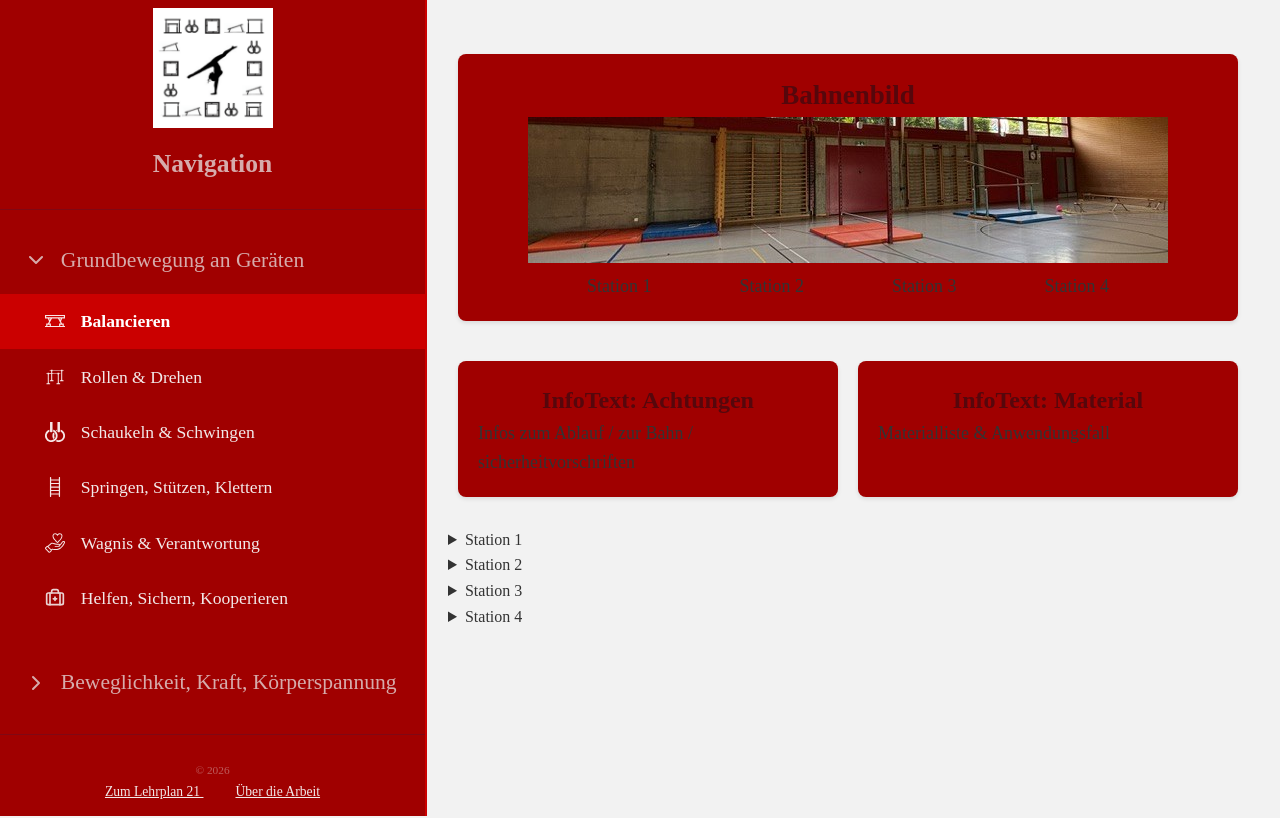
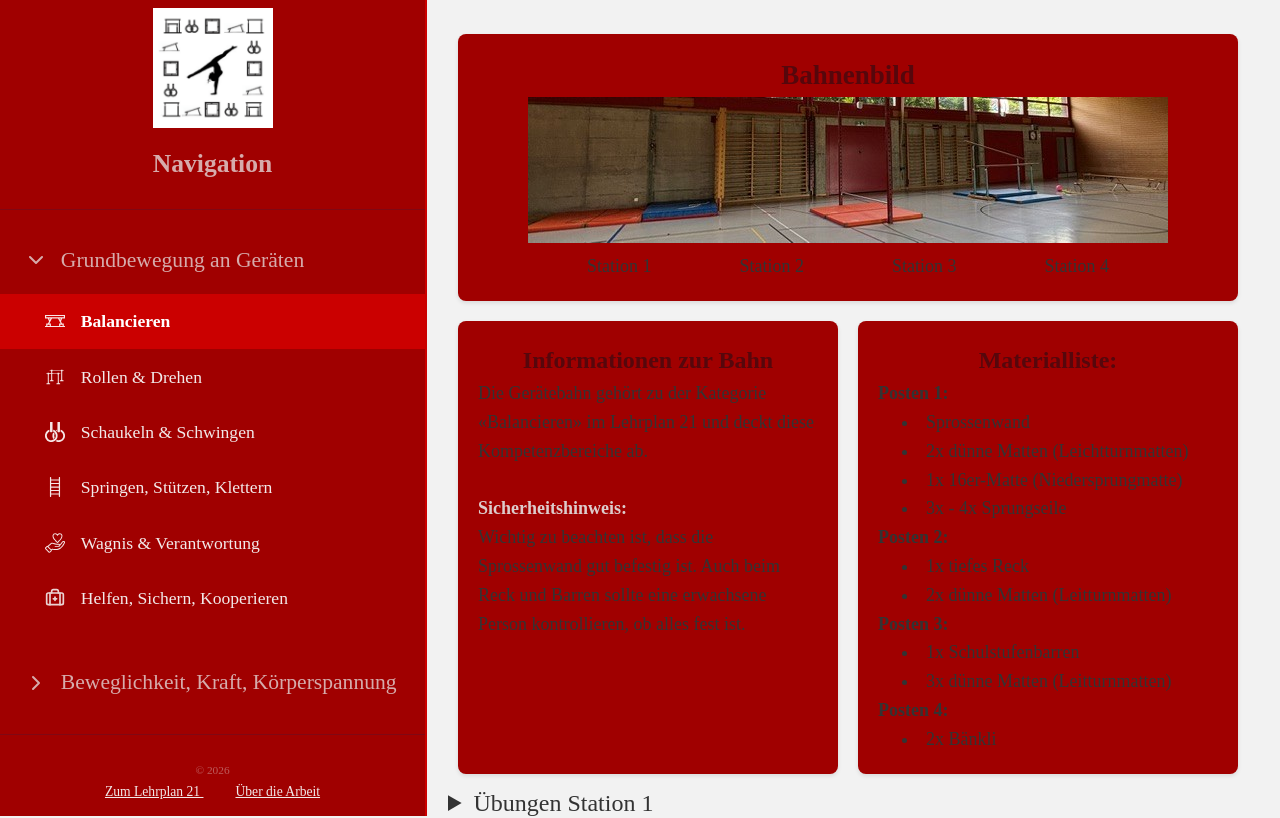
Before and after one commit to Theerabyte/Geraeteturnen-Lehrplan21, a Next.js app in the folder glp21/: page /Balancieren in a window 1280 px wide. Shown: the top 818 px of the page. Built offline with nearby package versions, Linux system fonts and the light colour scheme.

Commit message:
alpha 30-07-26 Page layout

```diff
--- a/glp21/src/app/Balancieren/page.jsx
+++ b/glp21/src/app/Balancieren/page.jsx
@@ -5,103 +5,125 @@ import React, { useState } from 'react';
 
 function page() {
 
-  const [expandedHobby, setExpandedHobby] = useState(null);
+  const [expandedStep1, setExpandedStep1] = useState(null);
+  const [expandedStep2, setExpandedStep2] = useState(null);
+  const [expandedStep3, setExpandedStep3] = useState(null);
+  const [expandedStep4, setExpandedStep4] = useState(null);
 
-  const handleToggle = (alt) => {
-    setExpandedHobby(prev => (prev === alt ? null : alt));
+  const handleToggle1 = (alt) => {
+    setExpandedStep1(prev => (prev === alt ? null : alt));
+  };
+  const handleToggle2 = (alt) => {
+    setExpandedStep2(prev => (prev === alt ? null : alt));
+  };
+  const handleToggle3 = (alt) => {
+    setExpandedStep3(prev => (prev === alt ? null : alt));
+  };
+  const handleToggle4 = (alt) => {
+    setExpandedStep4(prev => (prev === alt ? null : alt));
   };
 
   const step1 = [
-    { src: "/vids/Balacieren/Station1einfach.mov", alt: "Übung Einfach", desc: "Übung Einfach", resc: "Übung Einfach Untertitel" },
-    { src: "/vids/Balacieren/Station1mittel.mov", alt: "Übung Mittel", desc: "Übung Mittel", resc: "Übung Mittel Untertitel" },
-    { src: "/vids/Balacieren/Station1schwer.mov", alt: "Übung Schwer", desc: "Übung Schwer", resc: "Übung Schwer Untertitel" },
-    { src: "/vids/Balacieren/Station1bild.jpg", alt: "Übung Erklärung", desc: "Übung Erklärung", resc: "Übung Erklärung Untertitel" }
+    { src: "/vids/Balacieren/Schritt1einfach.mov", alt: "Übung Einfach", desc: "Darüber laufen vor- und rückwärts", resc: "? Untertitel" },
+    { src: "/vids/Balacieren/Schritt1mittel.mov", alt: "Übung Mittel", desc: "Springen mit Standwaagen", resc: "? Untertitel" },
+    { src: "/vids/Balacieren/Schritt1schwer.mov", alt: "Übung Schwer", desc: "Handstand an der Sprossenwand", resc: "? Untertitel" },
+    { src: "", alt: "Erklärungen", desc: "Erklärungen", resc: "Damit die Motivation vorhanden bleibt, können die Seile selber in Formen gelegt werden und zusätzliche ergänzt werden." }
   ];
 
   const step2 = [
-    { src: "/vids/Balacieren/Station2einfach.mov", alt: "Übung Einfach", desc: "Übung Einfach", resc: "Übung Einfach Untertitel" },
-    { src: "/vids/Balacieren/Station2mittel.mov", alt: "Übung Mittel", desc: "Übung Mittel", resc: "Übung Mittel Untertitel" },
-    { src: "/vids/Balacieren/Station2schwer.mov", alt: "Übung Schwer", desc: "Übung Schwer", resc: "Übung Schwer Untertitel" },
-    { src: "/vids/Balacieren/Station2erkl.mov", alt: "Übung Erklärung", desc: "Übung Erklärung", resc: "Übung Erklärung Untertitel" }
+    { src: "/vids/Balacieren/Schritt2einfach.mov", alt: "Übung Einfach", desc: "Darüber laufen vor- und rückwärts", resc: "Darüberlaufen vor- und rückwärts" },
+    { src: "/vids/Balacieren/Schritt2mittel.mov", alt: "Übung Mittel", desc: "Halbe und ganze Drehungen", resc: "Halbe und ganze Drehungen" },
+    { src: "/vids/Balacieren/Schritt2schwer.mov", alt: "Übung Schwer", desc: "Standwaage", resc: "Standwaage" },
+    { src: "/vids/Balacieren/Schritt2erkl.mov", alt: "Erklärungen", desc: "Erklärungen", resc: "Hilfsgriffe: Bei der Standwaage sollte der Stützgriff verwendet werden und möglichst nahe am Körperschwerpunkt gehalten werden. Kinder können sich auch selber helfen, indem sie sich die Hand geben und so dem Gleichgewicht helfen." }
   ];
 
   const step3 = [
-    { src: "/vids/Balacieren/Station3einfach.mov", alt: "Übung Einfach", desc: "Übung Einfach", resc: "Übung Einfach Untertitel" },
-    { src: "/vids/Balacieren/Station3mittel.mov", alt: "Übung Mittel", desc: "Übung Mittel", resc: "Übung Mittel Untertitel" },
-    { src: "/vids/Balacieren/Station3schwer.mov", alt: "Übung Schwer", desc: "Übung Schwer", resc: "Übung Schwer Untertitel" },
-    { src: "/vids/Balacieren/Station3bild.JPEG", alt: "Übung Erklärung", desc: "Übung Erklärung", resc: "Übung Erklärung Untertitel" }
+    { src: "/vids/Balacieren/Schritt3einfach.mov", alt: "Übung Einfach", desc: "Darüber laufen", resc: "Darüber laufen" },
+    { src: "/vids/Balacieren/Schritt3mittel.mov", alt: "Übung Mittel", desc: "Seitwärts darüber laufen", resc: "Seitwärts darüber laufen" },
+    { src: "/vids/Balacieren/Schritt3schwer.mov", alt: "Übung Schwer", desc: "Standwaage", resc: "Standwaage" },
+    { src: "", alt: "Erklärungen", desc: "Erklärungen", resc: "Wenn die Kinder sehr unsicher sind, kann der Barren zu Beginn auch geradegestellt werden." }
   ];
 
   const step4 = [
-    { src: "/vids/Balacieren/Station4einfach.mov", alt: "Übung Einfach", desc: "Übung Einfach", resc: "Übung Einfach Untertitel" },
-    { src: "/vids/Balacieren/Station4mittel.mov", alt: "Übung Mittel", desc: "Übung Mittel", resc: "Übung Mittel Untertitel" },
-    { src: "/vids/Balacieren/Station4schwer.mov", alt: "Übung Schwer", desc: "Übung Schwer", resc: "Übung Schwer Untertitel" },
-    { src: "/vids/Balacieren/Station4bild.JPEG", alt: "Übung Erklärung", desc: "Übung Erklärung", resc: "Übung Erklärung Untertitel" }
+    { src: "/vids/Balacieren/Schritt4einfach.mov", alt: "Übung Einfach", desc: "Darüber laufen", resc: "Darüber laufen" },
+    { src: "/vids/Balacieren/Schritt4mittel.mov", alt: "Übung Mittel", desc: "Auf den Knien darüber und evtl. Jemanden kreuzen", resc: "Auf den Knien darüber und evtl. Jemanden kreuzen" },
+    { src: "/vids/Balacieren/Schritt4schwer.mov", alt: "Übung Schwer", desc: "Kreativ mit Bällen", resc: "Kreativ mit Bällen" },
+    { src: "", alt: "Erklärungen", desc: "Erklärungen", resc: "Bei Bedarf können die Bänkli zu Beginn auch andersrum stehen." }
   ];
 
   return (
     <>
+      {/* Bahnenbild */}
       <div className="flex-container">
-        <div className="abme">
-          <div style={{ whiteSpace: "pre-line", fontSize: "18px", display: "flex", flexDirection: "column", alignItems: "center" }}>
-            <h2>Bahnenbild</h2>
-            <a href="/vids/Balacieren/GanzeBahn.jpg" target="_blank">
-              <img src="/vids/Balacieren/GanzeBahn.jpg" alt="Gesamte Bahn" />
-            </a>
-          </div>
-          <div style={{ whiteSpace: "pre-line", fontSize: "18px", display: "flex", flexDirection: "row", justifyContent: "center" }}>
-            <p style={{ margin: "0 2.75rem" }}>Station 1</p>
-            <p style={{ margin: "0 2.75rem" }}>Station 2</p>
-            <p style={{ margin: "0 2.75rem" }}>Station 3</p>
-            <p style={{ margin: "0 2.75rem" }}>Station 4</p>
+        <div className="ame">
+          <h2>Bahnenbild</h2>
+          <a href="/vids/Balacieren/GanzeBahn.jpg" target="_blank">
+            <img src="/vids/Balacieren/GanzeBahn.jpg" alt="Gesamte Bahn" />
+          </a>
+          <div style={{ display: "flex", flexDirection: "row" }}>
+            <p style={{ margin: "0 2.75rem" }}>Station 1</p> <p style={{ margin: "0 2.75rem" }}>Station 2</p> <p style={{ margin: "0 2.75rem" }}>Station 3</p> <p style={{ margin: "0 2.75rem" }}>Station 4</p>
           </div>
         </div>
       </div>
+      {/* Infotexts */}
       <div className="flex-container">
         <div className="abme">
-          <h2>InfoText: Achtungen</h2>
+          <h2>Informationen zur Bahn</h2>
           <div style={{ whiteSpace: "pre-line", fontSize: "18px" }}>
-            Infos zum Ablauf / zur Bahn / sicherheitvorschriften
+            Die Gerätebahn gehört zu der Kategorie «Balancieren» im Lehrplan 21 und deckt diese Kompetenzbereiche ab.<br />
+            <br /><b style={{ color: '#dcc' }}>Sicherheitshinweis:</b><br />
+            Wichtig zu beachten ist, dass die Sprossenwand gut befestig ist. Auch beim Reck und Barren sollte eine erwachsene Person kontrollieren, ob alles fest ist.
           </div>
         </div>
         <div className="abme">
-          <h2>InfoText: Material</h2>
+          <h2>Materialliste:</h2>
           <div style={{ whiteSpace: "pre-line", fontSize: "18px" }}>
-            Materialliste & Anwendungsfall
+            <b>Posten 1:</b> <br />
+            <li style={{ marginLeft: '24px' }}>Sprossenwand</li>
+            <li style={{ marginLeft: '24px' }}>2x dünne Matten (Leichtturnmatten)</li>
+            <li style={{ marginLeft: '24px' }}>1x 16er-Matte (Niedersprungmatte)</li>
+            <li style={{ marginLeft: '24px' }}>3x - 4x Sprungseile</li>
+            <b>Posten 2:</b> <br />
+            <li style={{ marginLeft: '24px' }}>1x tiefes Reck</li>
+            <li style={{ marginLeft: '24px' }}>2x dünne Matten (Leitturnmatten)</li>
+            <b>Posten 3:</b> <br />
+            <li style={{ marginLeft: '24px' }}>1x Schulstufenbarren</li>
+            <li style={{ marginLeft: '24px' }}>3x dünne Matten (Leitturnmatten)</li>
+            <b>Posten 4:</b> <br />
+            <li style={{ marginLeft: '24px' }}>2x Bänkli</li>
           </div>
         </div>
       </div>
       {/*Station 1*/}
       <details>
-        <summary>Station 1</summary>
+        <summary style={{ fontSize: 'x-Large' }}>Übungen Station 1</summary>
         <div className="flex-container">
           <div className="HnI" >
-            <h2>Übungen Station 1</h2>
+            <h2>Balancieren mit Seilen</h2>
             <div style={{ whiteSpace: "pre-line", fontSize: "18px", display: "flex", flexDirection: "column", alignItems: "center" }}>
-              <img src="/vids/Balacieren/Station1bild.jpg" alt="Station 1" />
-              <h4>InfoText</h4>
+              <img src="/vids/Balacieren/Schritt1bild.jpg" alt="Station 1" />
             </div>
             <br />
             <div className="pics">
-              {step1.map((hobby) => (
-                <div className="responsive" key={hobby.alt} onClick={() => handleToggle(hobby.alt)}>
+              {step1.map((step1) => (
+                <div className="responsive" key={step1.alt} onClick={() => handleToggle1(step1.alt)}>
                   <div className="gallery">
-                    {expandedHobby === hobby.alt ? (
+                    {expandedStep1 === step1.alt ? (
                       <>
-                        <a style={{ pointerEvents: "none", cursor: "default" }} href={hobby.src}>
+                        <a style={{ pointerEvents: "none", cursor: "default" }} href={step1.src}>
                           <Image
-                            src={hobby.src}
-                            alt={hobby.alt}
+                            src={step1.src}
+                            alt={step1.alt}
                             width={300}
                             height={200}
                             layout="responsive"
                             quality={75}
                           />
                         </a>
-                        <div className="desc">{hobby.resc}</div>
+                        <div className="desc">{step1.resc}</div>
                       </>
                     ) : (
-                      <div className="desc">{hobby.desc}</div>
+                      <div className="desc">{step1.desc}</div>
                     )}
                   </div>
                 </div>
@@ -112,35 +134,35 @@ function page() {
       </details>
       {/*Station 2*/}
       <details>
-        <summary>Station 2</summary>
+        <summary style={{ fontSize: 'x-Large' }}>Übungen Station 2</summary>
         <div className="flex-container">
           <div className="HnI" >
-            <h2>Übungen Station 2</h2>
+            <h2>Tiefes Reck</h2>
             <div style={{ whiteSpace: "pre-line", fontSize: "18px", display: "flex", flexDirection: "column", alignItems: "center" }}>
               <img src="/vids/Balacieren/Station2bild.jpeg" alt="Station 2" />
               <h4>InfoText</h4>
             </div>
             <br />
             <div className="pics">
-              {step2.map((hobby) => (
-                <div className="responsive" key={hobby.alt} onClick={() => handleToggle(hobby.alt)}>
+              {step2.map((step2) => (
+                <div className="responsive" key={step2.alt} onClick={() => handleToggle2(step2.alt)}>
                   <div className="gallery">
-                    {expandedHobby === hobby.alt ? (
+                    {expandedStep2 === step2.alt ? (
                       <>
-                        <a style={{ pointerEvents: "none", cursor: "default" }} href={hobby.src}>
+                        <a style={{ pointerEvents: "none", cursor: "default" }} href={step2.src}>
                           <Image
-                            src={hobby.src}
-                            alt={hobby.alt}
+                            src={step2.src}
+                            alt={step2.alt}
                             width={300}
                             height={200}
                             layout="responsive"
                             quality={75}
                           />
                         </a>
-                        <div className="desc">{hobby.resc}</div>
+                        <div className="desc">{step2.resc}</div>
                       </>
                     ) : (
-                      <div className="desc">{hobby.desc}</div>
+                      <div className="desc">{step2.desc}</div>
                     )}
                   </div>
                 </div>
@@ -151,35 +173,35 @@ function page() {
       </details>
       {/*Station 3*/}
       <details>
-        <summary>Station 3</summary>
+        <summary style={{ fontSize: 'x-Large' }}>Übungen Station 3</summary>
         <div className="flex-container">
           <div className="HnI" >
-            <h2>Übungen Station 3</h2>
+            <h2>Schräger Schulstufenbarren</h2>
             <div style={{ whiteSpace: "pre-line", fontSize: "18px", display: "flex", flexDirection: "column", alignItems: "center" }}>
               <img src="/vids/Balacieren/Station3bild.jpeg" alt="Station 3" />
               <h4>InfoText</h4>
             </div>
             <br />
             <div className="pics">
-              {step3.map((hobby) => (
-                <div className="responsive" key={hobby.alt} onClick={() => handleToggle(hobby.alt)}>
+              {step3.map((step3) => (
+                <div className="responsive" key={step3.alt} onClick={() => handleToggle3(step3.alt)}>
                   <div className="gallery">
-                    {expandedHobby === hobby.alt ? (
+                    {expandedStep3 === step3.alt ? (
                       <>
-                        <a style={{ pointerEvents: "none", cursor: "default" }} href={hobby.src}>
+                        <a style={{ pointerEvents: "none", cursor: "default" }} href={step3.src}>
                           <Image
-                            src={hobby.src}
-                            alt={hobby.alt}
+                            src={step3.src}
+                            alt={step3.alt}
                             width={300}
                             height={200}
                             layout="responsive"
                             quality={75}
                           />
                         </a>
-                        <div className="desc">{hobby.resc}</div>
+                        <div className="desc">{step3.resc}</div>
                       </>
                     ) : (
-                      <div className="desc">{hobby.desc}</div>
+                      <div className="desc">{step3.desc}</div>
                     )}
                   </div>
                 </div>
@@ -190,35 +212,35 @@ function page() {
       </details>
       {/*Station 4*/}
       <details>
-        <summary>Station 4</summary>
+        <summary style={{ fontSize: 'x-Large' }}>Übungen Station 4</summary>
         <div className="flex-container">
           <div className="HnI" >
-            <h2>Übungen Station 4</h2>
+            <h2>Bänklibalken</h2>
             <div style={{ whiteSpace: "pre-line", fontSize: "18px", display: "flex", flexDirection: "column", alignItems: "center" }}>
               <img src="/vids/Balacieren/Station4bild.jpeg" alt="Station 4" />
               <h4>InfoText</h4>
             </div>
             <br />
             <div className="pics">
-              {step4.map((hobby) => (
-                <div className="responsive" key={hobby.alt} onClick={() => handleToggle(hobby.alt)}>
+              {step4.map((step4) => (
+                <div className="responsive" key={step4.alt} onClick={() => handleToggle4(step4.alt)}>
                   <div className="gallery">
-                    {expandedHobby === hobby.alt ? (
+                    {expandedStep4 === step4.alt ? (
                       <>
-                        <a style={{ pointerEvents: "none", cursor: "default" }} href={hobby.src}>
+                        <a style={{ pointerEvents: "none", cursor: "default" }} href={step4.src}>
                           <Image
-                            src={hobby.src}
-                            alt={hobby.alt}
+                            src={step4.src}
+                            alt={step4.alt}
                             width={300}
                             height={200}
                             layout="responsive"
                             quality={75}
                           />
                         </a>
-                        <div className="desc">{hobby.resc}</div>
+                        <div className="desc">{step4.resc}</div>
                       </>
                     ) : (
-                      <div className="desc">{hobby.desc}</div>
+                      <div className="desc">{step4.desc}</div>
                     )}
                   </div>
                 </div>
--- a/glp21/src/app/[styles]/globals.css
+++ b/glp21/src/app/[styles]/globals.css
@@ -419,9 +419,21 @@ footer {
 .flex-container {
   display: flex;
   flex-wrap: wrap;
-  justify-content: space-between;
-  max-width: 1600px;
-  margin: 20px auto;
+}
+
+.ame {
+  flex: 1;
+  margin: 10px;
+  padding: 20px;
+  background: #A00000;
+  border-radius: 8px;
+  box-shadow: 0 2px 4px rgba(0, 0, 0, 0.1);
+  min-width: 280px;
+  white-space: pre-line;
+  font-size: 18px;
+  display: flex;
+  flex-direction: column;
+  align-items: center;
 }
 
 .abme,
@@ -453,7 +465,9 @@ div.gallery {
 div.gallery:hover {
   border-style: solid;
   border-color: #D6ABAB;
+  border-top-right-radius: 1rem;
   border-bottom-right-radius: 1rem;
+  border-top-left-radius: 1rem;
   border-bottom-left-radius: 1rem;
   border-width: .25em;
 }
```
